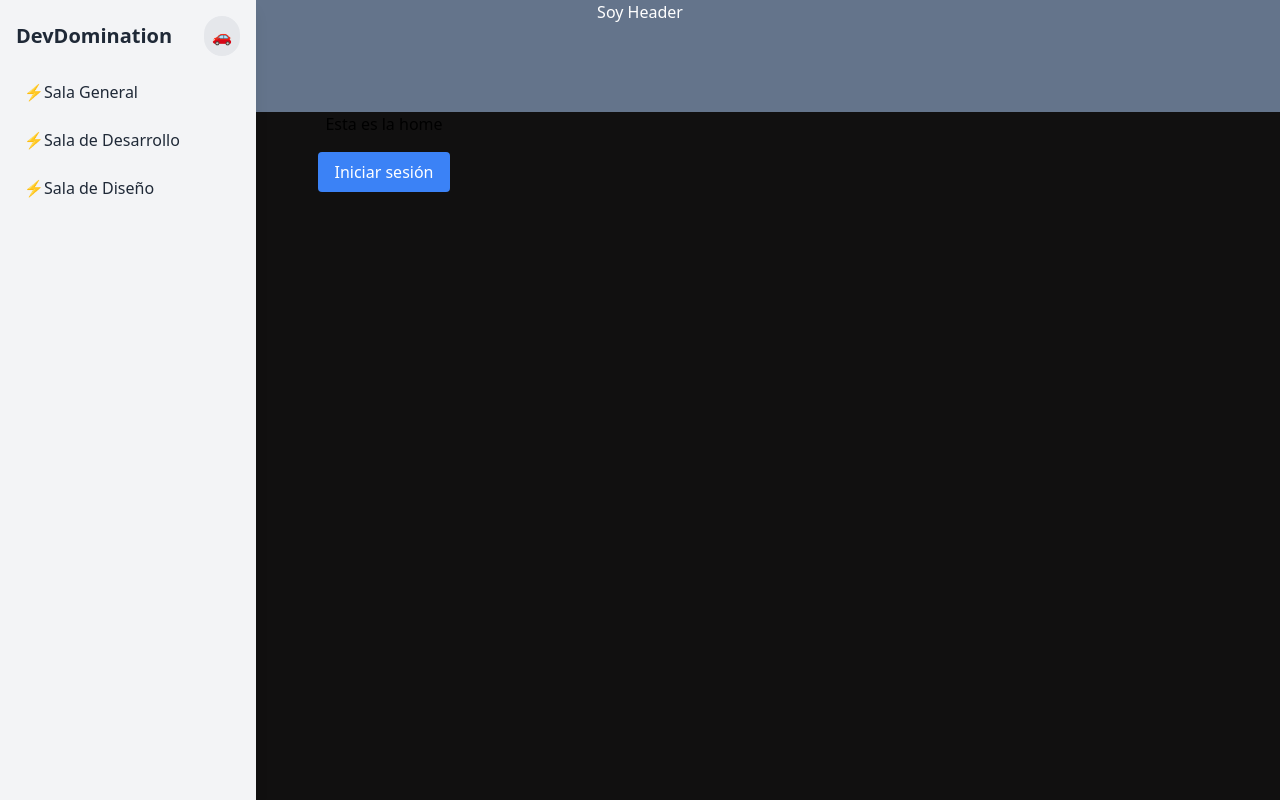
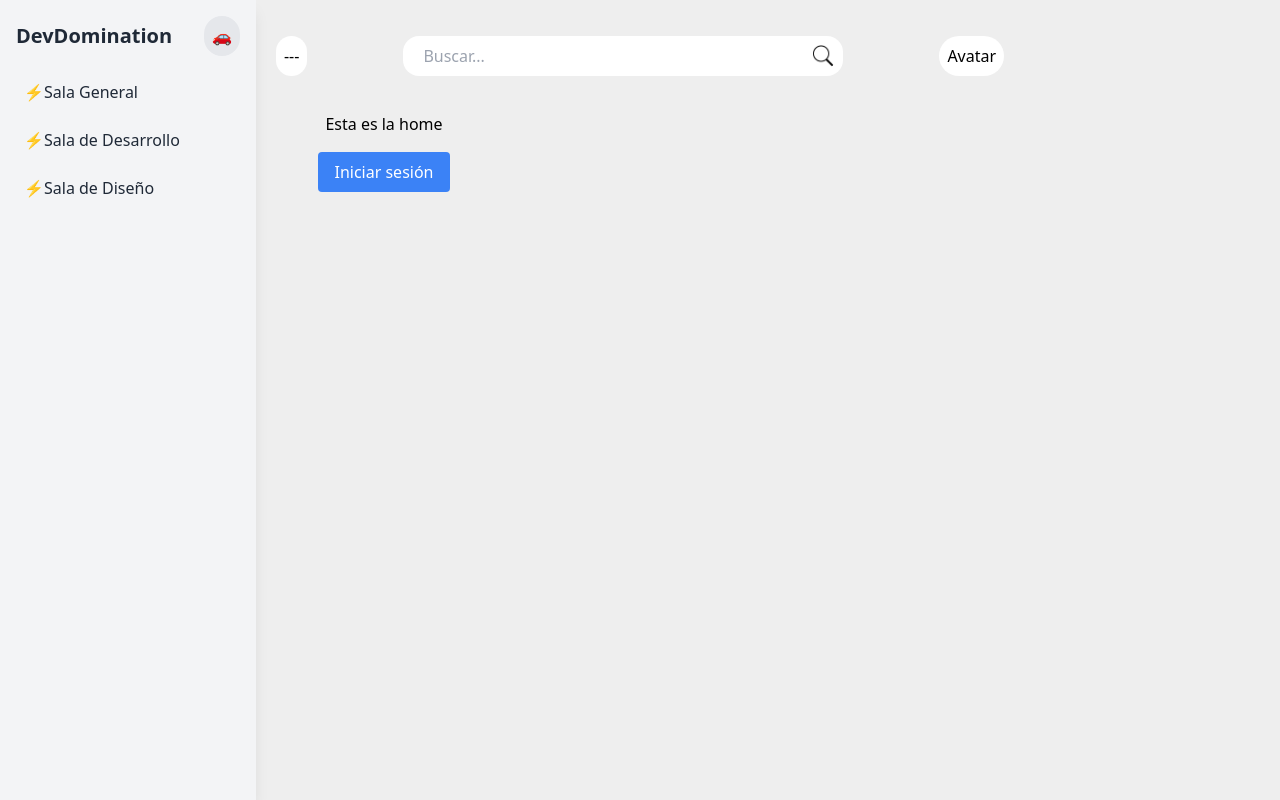
Before and after one commit to No-Country-simulation/s18-01-ft-react, a React (Vite) app in the folder client/: page / in a window 1280 px wide. Built offline with nearby package versions, Linux system fonts and the light colour scheme.

Commit message:
feat: app-header-upgrates

```diff
--- a/client/src/components/AppHeader/AppHeader.jsx
+++ b/client/src/components/AppHeader/AppHeader.jsx
@@ -1,12 +1,12 @@
 import React from 'react';
+import AppSearchBar from '../Search/AppSearchBar';
 
 function AppHeader() {
   return (
-    <div className="h-28 w-auto bg-slate-500">
-      <h1 className="flex items-center justify-center text-white">Soy Header</h1>
-      <div>
-        <div></div>
-      </div>
+    <div className="flex h-28 w-auto items-center justify-center space-x-24">
+      <button className="size-auto space-x-24 rounded-full bg-white p-2">---</button>
+      <AppSearchBar />
+      <div className="size-auto rounded-full bg-white p-2"> Avatar</div>
     </div>
   );
 }
--- /dev/null
+++ b/client/src/components/Search/AppSearchBar.jsx
@@ -0,0 +1,22 @@
+import React from 'react';
+
+function AppSearchBar() {
+  return (
+    <div className="flex items-center justify-center">
+      <input
+        type="text"
+        placeholder="Buscar..."
+        className="h-10 w-[400px] rounded-s-2xl p-5 outline-none"
+      />
+      <button className="cursor-pointer">
+        <img
+          target="_blank"
+          src="../../../public/images/searchBar.png"
+          className="flex h-10 w-auto justify-center rounded-e-2xl bg-white p-2"
+        />
+      </button>
+    </div>
+  );
+}
+
+export default AppSearchBar;
--- a/client/src/styles/index.css
+++ b/client/src/styles/index.css
@@ -27,7 +27,7 @@
 }
 
 body {
-  background-color: #111010;
+  background-color: #EEEEEE;
   max-width: 100dvw;
   overflow-x: hidden;
   touch-action: manipulation;
```
Also changed, not shown: client/public/images/searchBar.png (added).
